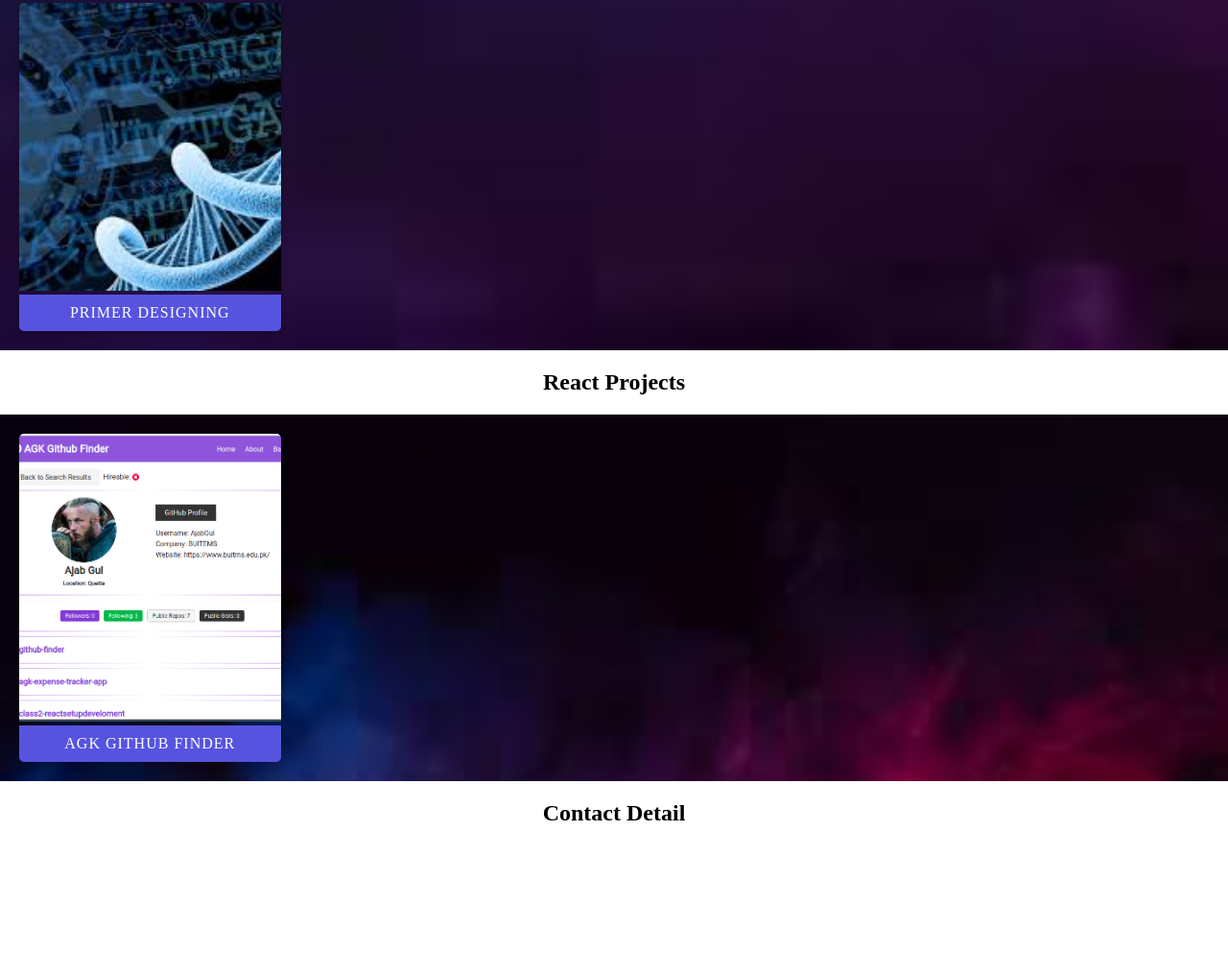
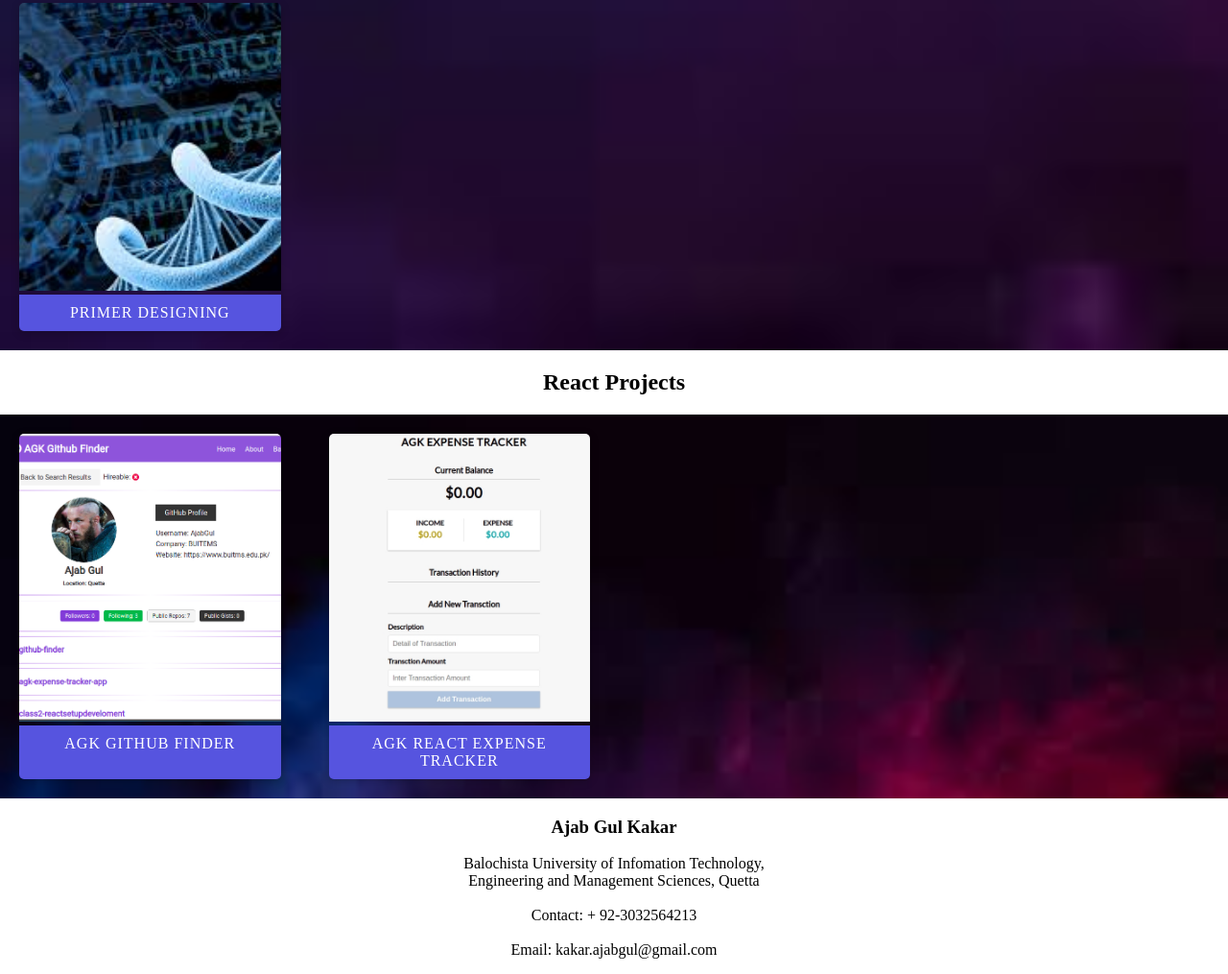
Before and after one commit to AjabGul/ajab-javascriptprojects, a plain HTML site: page index.html in a window 1280 px wide. Shown: the part 3625-4640 px from the top of the page at 96% size. Before the commit the page ends 4506 px from the top, so only its background shows below. Drawn offline with Linux system fonts and the light colour scheme.

Commit message:
added new project expense tracer

```diff
--- a/index.html
+++ b/index.html
@@ -152,10 +152,26 @@
             <p class="imageInfo">AGK GitHub Finder</p>
         </div>
 
+        <div class="box">
+            <a href="https://agk-expense-tracker.surge.sh/"><img src="image/P-23.jpg" alt="React Expense Tracker"></a>
+            <p class="imageInfo">AGK React Expense Tracker</p>
+        </div>
+
+
     </main>
 
     <div class="contact" id="contact">
-        <h2>Contact Detail</h2>
+        <h3>Ajab Gul Kakar</h3>
+        <p>
+            Balochista University of Infomation Technology, <br> Engineering and Management Sciences, Quetta
+            <br>
+            <br>
+            Contact: +
+            92-3032564213
+            <br>
+            <br>
+            Email: kakar.ajabgul@gmail.com
+        </p>
     </div>
 
 
```
Also changed, not shown: image/P-23.jpg (added).
